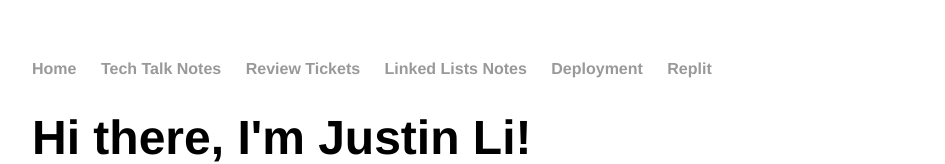
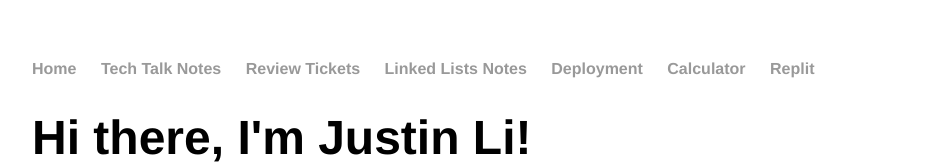
Before and after one commit to jli615/jli615.github.io, a plain HTML site: page index.html in a window 1280 px wide. Shown: the top 164 px of the page, without its empty margins (160-1105 px from the left). Drawn offline with Linux system fonts and the light colour scheme.

Commit message:
Update index.html

```diff
--- a/index.html
+++ b/index.html
@@ -13,6 +13,7 @@
         		<li><a href="/reviewtickets">Review Tickets</a></li>
 			<li><a href="/linkedlists">Linked Lists Notes</a></li>
 			<li><a href="/deployment">Deployment</a></li>
+			<li><a href="/calculator">Calculator</a></li>
         		<li><a href="https://replit.com/@JustinLi38">Replit</a></li>
     		</ul>
 		</nav>
```
